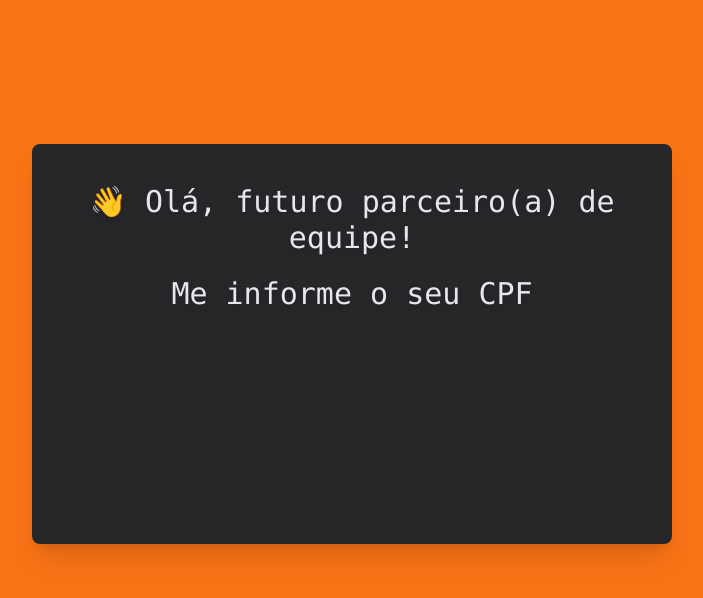
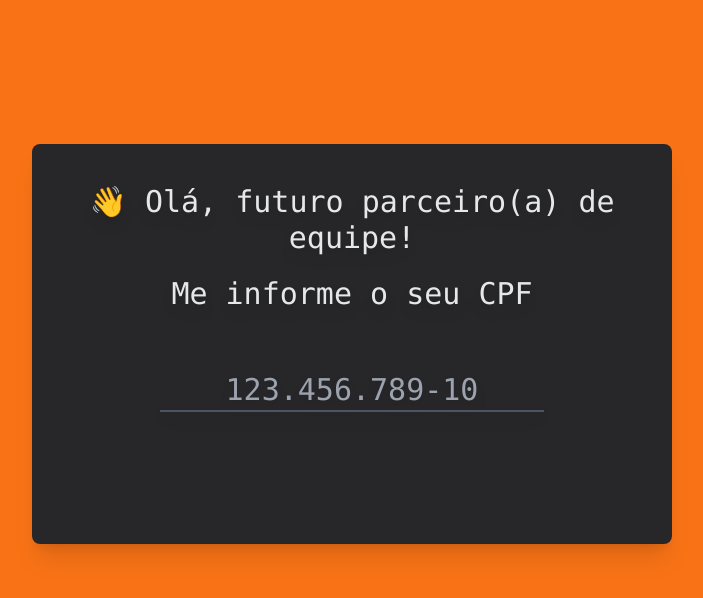
Before and after one commit to JohannesAlves/Bank-Study, a React (Vite) app in the folder web/: page / in a window 1280 px wide. Shown: the top 598 px of the page, without its empty margins (288-991 px from the left). Built offline with nearby package versions, Linux system fonts and the light colour scheme.

Commit message:
chore: add input in main

```diff
--- a/web/src/index.css
+++ b/web/src/index.css
@@ -1,4 +1,4 @@
+@import url("https://fonts.googleapis.com/css2?family=Roboto:wght@100;300;400;500;700;900&display=swap");
 @tailwind base;
 @tailwind components;
 @tailwind utilities;
-@import url("https://fonts.googleapis.com/css2?family=Roboto:wght@100;300;400;500;700;900&display=swap");
--- a/web/src/pages/Main.tsx
+++ b/web/src/pages/Main.tsx
@@ -1,13 +1,19 @@
+import woman from "../assets/woman.svg";
+
 function Main() {
     return (
         <>
             <div className="bg-orange-500 w-screen h-screen fixed font-mono">
-                <main className="bg-zinc-800 h-2/4  w-2/4 mx-auto mt-36 flex justify-center rounded-lg shadow-xl ">
-                    <div className="mt-10 text-center">
-                        <h1 className="text-3xl  text-gray-200 drop-shadow-lg">
-                            👋 Olá, futuro parceiro(a) de equipe!
-                        </h1>
-                        <h2 className="text-3xl  text-gray-200 drop-shadow-lg mt-5">Me informe o seu CPF</h2>
+                <main className="bg-zinc-800 h-2/4  w-2/4 mx-auto mt-36 flex justify-center rounded-lg shadow-xl">
+                    <div className="mt-10 text-center text-gray-200 drop-shadow-lg">
+                        <h1 className="text-3xl">👋 Olá, futuro parceiro(a) de equipe!</h1>
+                        <h2 className="text-3xl mt-5">Me informe o seu CPF</h2>
+                        <input
+                            type="text"
+                            name="name"
+                            placeholder="123.456.789-10"
+                            className="w-96 h-11 px-4 py-2 border-b-2 mt-14 bg-transparent border-gray-600 outline-none  focus:border-orange-500 text-gray-200 text-3xl text-center"
+                        />
                     </div>
                 </main>
             </div>
```
Also changed, not shown: web/src/assets/woman.svg (added).
